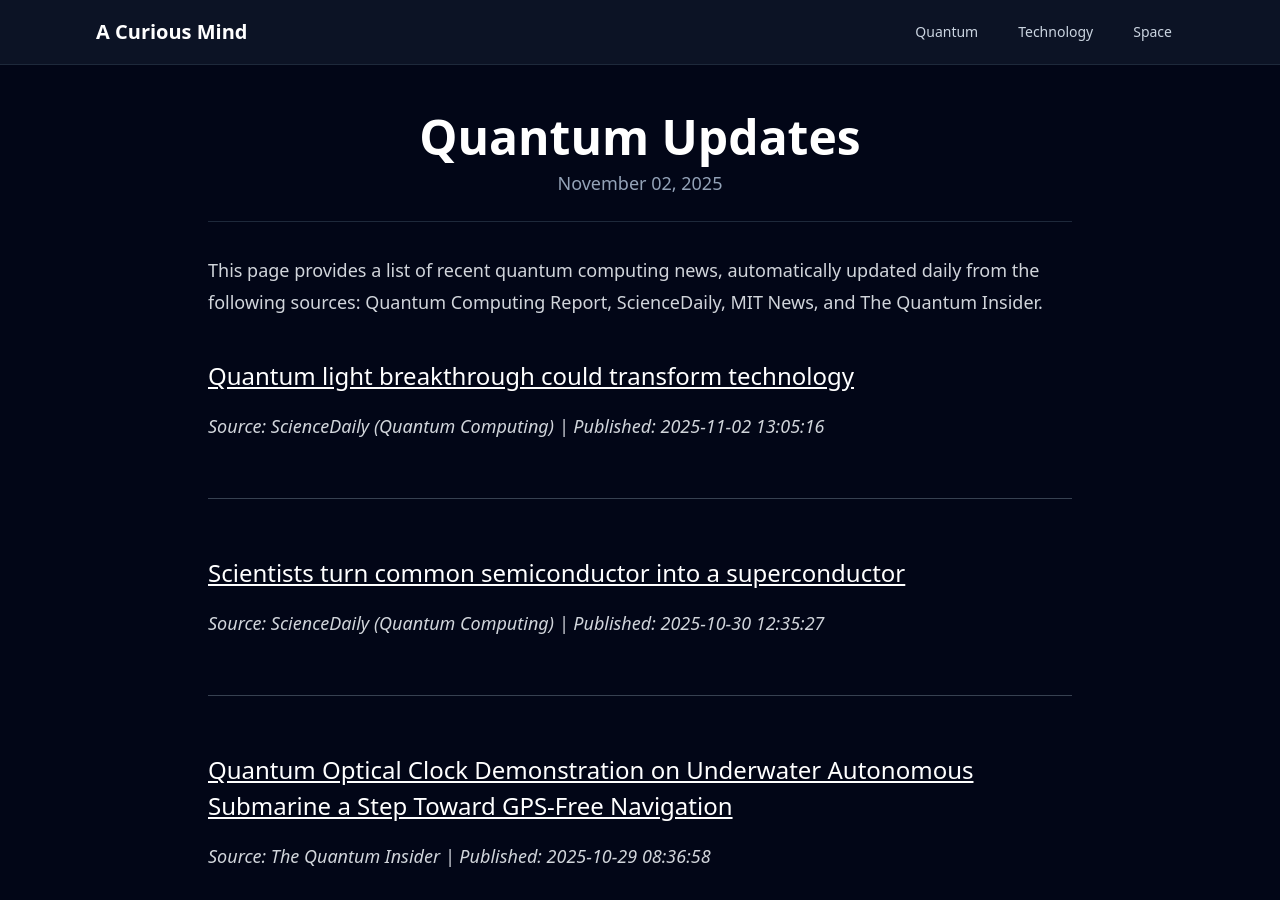
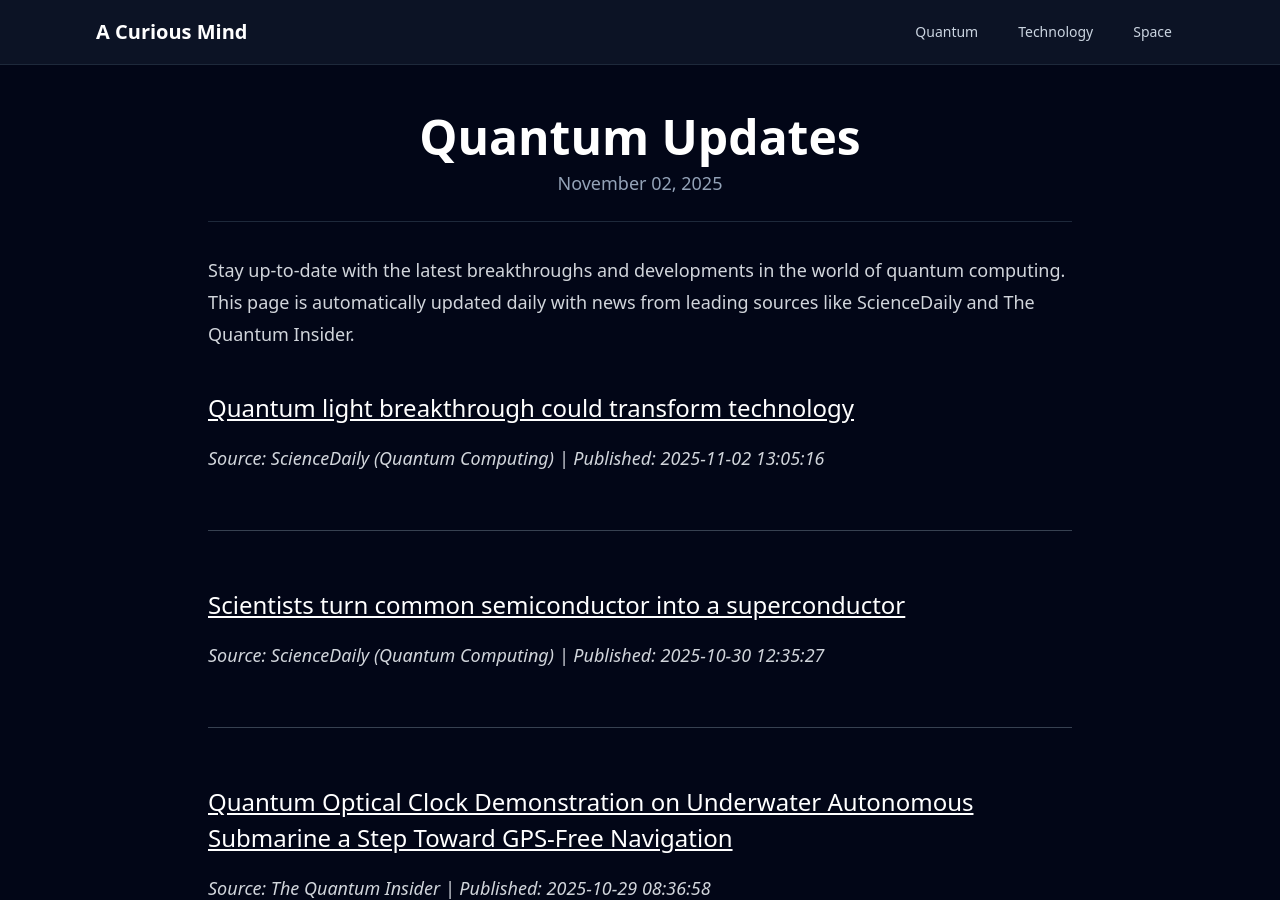
Before and after one commit to onehl7/onehl7.github.io, a Jekyll site: the page built from _posts/2025-11-02-quantum-updates.md, in a window 1280 px wide and 900 px high. Built offline with Jekyll 4.4.1, drawn with Linux system fonts in a browser that asks for light colours; nearby versions of some CDN libraries.

Commit message:
docs: Update quantum news page introduction

```diff
--- a/_posts/2025-11-02-quantum-updates.md
+++ b/_posts/2025-11-02-quantum-updates.md
@@ -6,7 +6,7 @@ categories: [quantum]
 excerpt: "A dynamically updated list of recent quantum computing news from various sources."
 ---
 
-This page provides a list of recent quantum computing news, automatically updated daily from the following sources: Quantum Computing Report, ScienceDaily, MIT News, and The Quantum Insider.
+Stay up-to-date with the latest breakthroughs and developments in the world of quantum computing. This page is automatically updated daily with news from leading sources like ScienceDaily and The Quantum Insider.
 
 <div class="news-feed">
 {% for item in site.data.quantum_news %}
```
